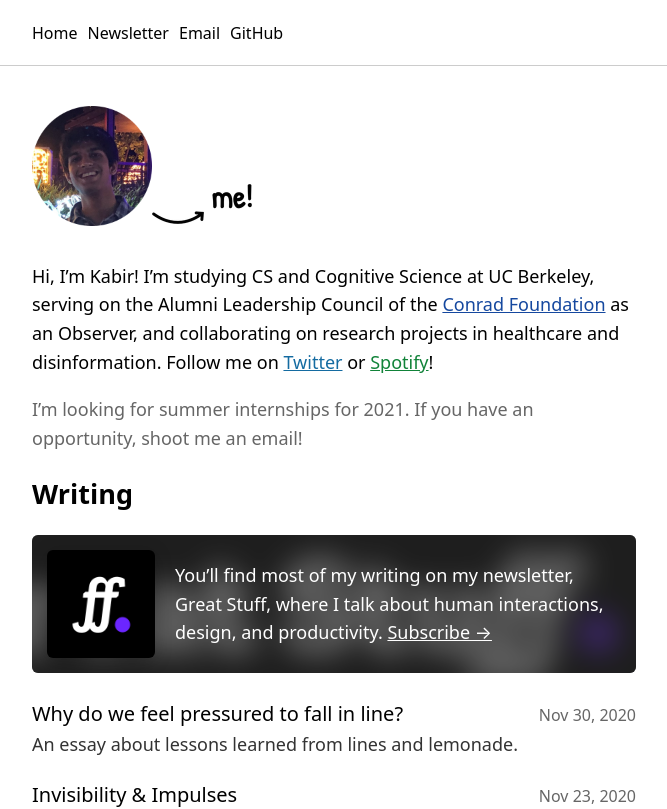
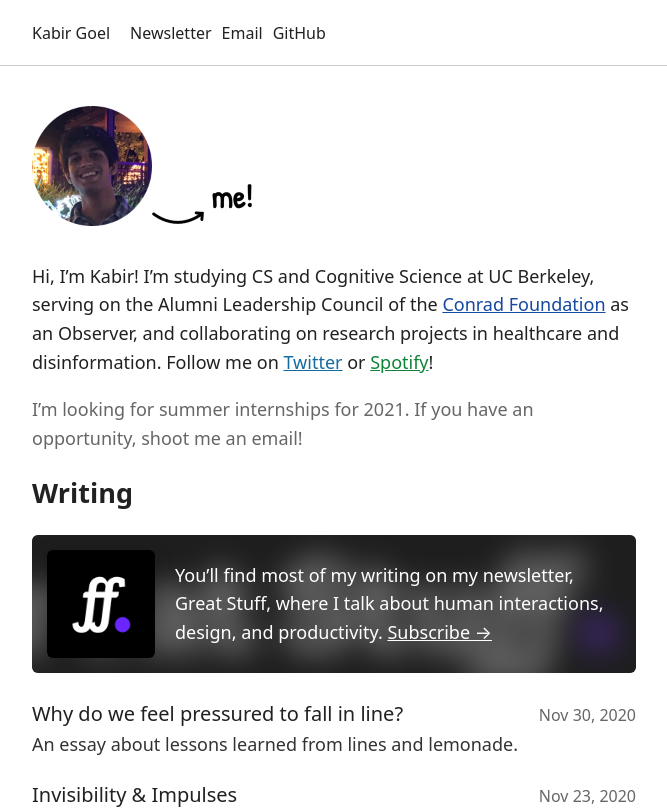
Before and after one commit to kbrgl/website, a Next.js app: page / in a window 1280 px wide. Shown: the top 809 px of the page, without its empty margins (306-973 px from the left). Built offline with nearby package versions, Linux system fonts and the light colour scheme; a web font is replaced by a local one.

Commit message:
Typography improvements

```diff
--- a/components/navbar.module.css
+++ b/components/navbar.module.css
@@ -1,5 +1,5 @@
 .navbar {
-  border-bottom: 1px solid #0003;
+  border-bottom: 1px solid #ccc;
   padding: 18px 0;
 }
 
@@ -30,3 +30,8 @@
 .links {
   display: flex;
 }
+
+.links .name {
+  font-weight: 500;
+  margin-right: 20px;
+}
--- a/components/navbar.tsx
+++ b/components/navbar.tsx
@@ -9,8 +9,10 @@ export default function Navbar() {
         <div className={styles.links}>
           <div>
             <Link href="/">
-              <a>Home</a>
+              <a className={styles.name}>Kabir Goel</a>
             </Link>
+          </div>
+          <div>
             <a href="https://kabirgoel.substack.com">Newsletter</a>
             <a href="mailto:kabirgoel.kg@gmail.com">Email</a>
             <a href="https://github.com/kbrgl">GitHub</a>
--- a/styles/Note.module.css
+++ b/styles/Note.module.css
@@ -1,11 +1,41 @@
+.header {
+  margin: 40px 0;
+}
+
+.meta {
+  font-size: 16px;
+  color: #888;
+}
+
 .title {
-  margin-bottom: 0;
+  margin: 10px 0;
 }
 
 .subtitle {
-  font-size: 21px;
+  margin: 0;
+  font-size: 22px;
   font-weight: 400;
   color: #333;
+}
+
+.content figure {
+  width: 100%;
+  margin: 0;
+  padding: 0;
+}
+
+.content figcaption {
+  margin-top: -10px;
+  padding-bottom: 10px;
+  text-align: center;
+  font-size: 16px;
+  color: #666;
+}
+
+.content img {
+  width: calc(100% + 10vw);
+  margin: 20px auto;
+  transform: translateX(-5vw);
 }
 
 .content ol {
@@ -31,36 +61,9 @@
   color: #666;
 }
 
-.content figure {
-  width: 100%;
-  margin: 0;
-  padding: 0;
-}
-
-.content figcaption {
-  margin-top: -10px;
-  padding-bottom: 10px;
-  text-align: center;
-  font-size: 16px;
-  color: #666;
-}
-
-.content img {
-  width: calc(100% + 4vw);
-  margin: 20px auto;
-  transform: translateX(-2vw);
-  border: 1px solid #0002;
-  border-radius: 6px;
-  box-shadow: 0 0 10px -5px rgba(0, 0, 0, 0.1);
-}
-
 .content :global(.footnote-backref) {
   margin-left: 5px;
   text-decoration: none;
-}
-
-.meta {
-  color: #666;
 }
 
 .footer {
@@ -90,7 +93,7 @@
   margin-top: 5px;
 }
 
-@media screen and (max-width: 640px) {
+@media screen and (max-width: 770px) {
   .content h1 {
     font-size: 28px;
   }
--- a/styles/globals.css
+++ b/styles/globals.css
@@ -10,6 +10,7 @@ body {
   text-rendering: optimizeLegibility;
   -webkit-font-smoothing: antialiased;
   line-height: 1.6;
+  color: #212121;
 }
 
 a {
@@ -33,7 +34,8 @@ h3,
 h4,
 h5,
 h6 {
-  line-height: 1.4;
+  line-height: 1.2;
+  margin: 25px 0;
 }
 
 * {
```
Also changed, not shown: pages/p/[slug].tsx (+5 -3 lines).
